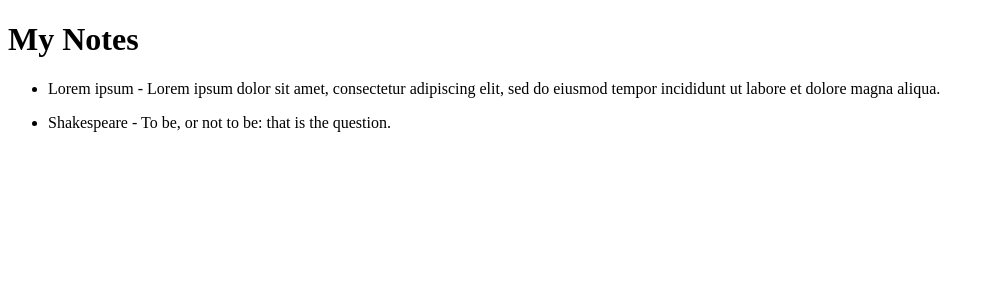
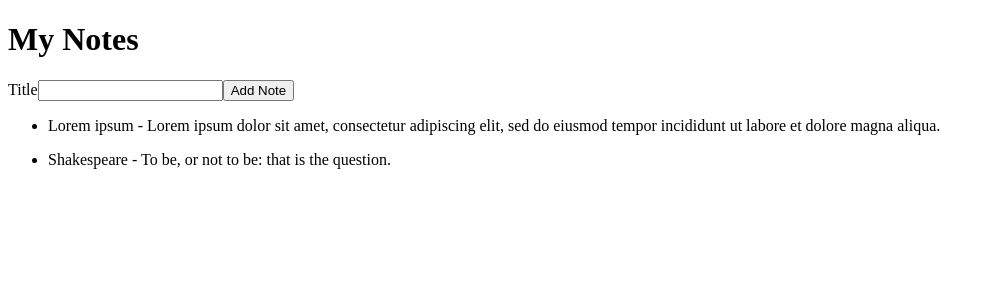
Before and after one commit to joeyclapton/my-notes, an Angular app: page / in a window 1280 px wide. Shown: the top 300 px of the page, without its empty margins (0-995 px from the left). Built offline with nearby package versions, Linux system fonts and the light colour scheme.

Commit message:
feat: create title input

```diff
--- a/src/app/app.component.ts
+++ b/src/app/app.component.ts
@@ -1,4 +1,5 @@
 import { Component } from '@angular/core';
+import { FormsModule } from '@angular/forms';
 import { CommonModule } from '@angular/common';
 import { RouterOutlet } from '@angular/router';
 import { HeaderComponent } from './components/header/header.component';
@@ -7,7 +8,7 @@ import { NotesListComponent } from './components/notes-list/notes-list.component
 @Component({
   selector: 'app-root',
   standalone: true,
-  imports: [CommonModule, RouterOutlet, HeaderComponent, NotesListComponent],
+  imports: [CommonModule, FormsModule, RouterOutlet, HeaderComponent, NotesListComponent],
   templateUrl: './app.component.html',
   styleUrls: ['./app.component.sass'],
 })
--- a/src/app/components/notes-list/notes-list.component.html
+++ b/src/app/components/notes-list/notes-list.component.html
@@ -1,3 +1,11 @@
+<form (submit)="onSave()">
+    <label for="Title">Title</label>
+    <input type="text" name="title" id="Title" [(ngModel)]="title">
+    <button type="submit">
+        Add Note
+    </button>
+</form>
+
 <ul *ngFor="let note of notes;">
     <app-note [title]="note.title" [text]="note.text"/>
 </ul>
--- a/src/app/components/notes-list/notes-list.component.ts
+++ b/src/app/components/notes-list/notes-list.component.ts
@@ -3,17 +3,19 @@ import { CommonModule } from '@angular/common';
 import { NoteComponent } from '../note/note.component';
 import { NoteService } from '../../services/note/note.service';
 import { Note } from '../../interface/note.interface';
+import { FormsModule } from '@angular/forms';
 
 @Component({
   selector: 'app-notes-list',
   standalone: true,
-  imports: [CommonModule, NoteComponent],
+  imports: [CommonModule, NoteComponent, FormsModule],
   templateUrl: './notes-list.component.html',
   styleUrl: './notes-list.component.sass'
 })
 export class NotesListComponent implements OnInit {
  noteService = inject(NoteService)
  notes: Note[] = []
+ title = ''
 
  constructor() {}
 
@@ -21,4 +23,8 @@ export class NotesListComponent implements OnInit {
  ngOnInit(): void {
    this.notes = this.noteService.getAll();
  }
+
+ onSave() {
+    console.log(this.title)
+ }
 }
```
